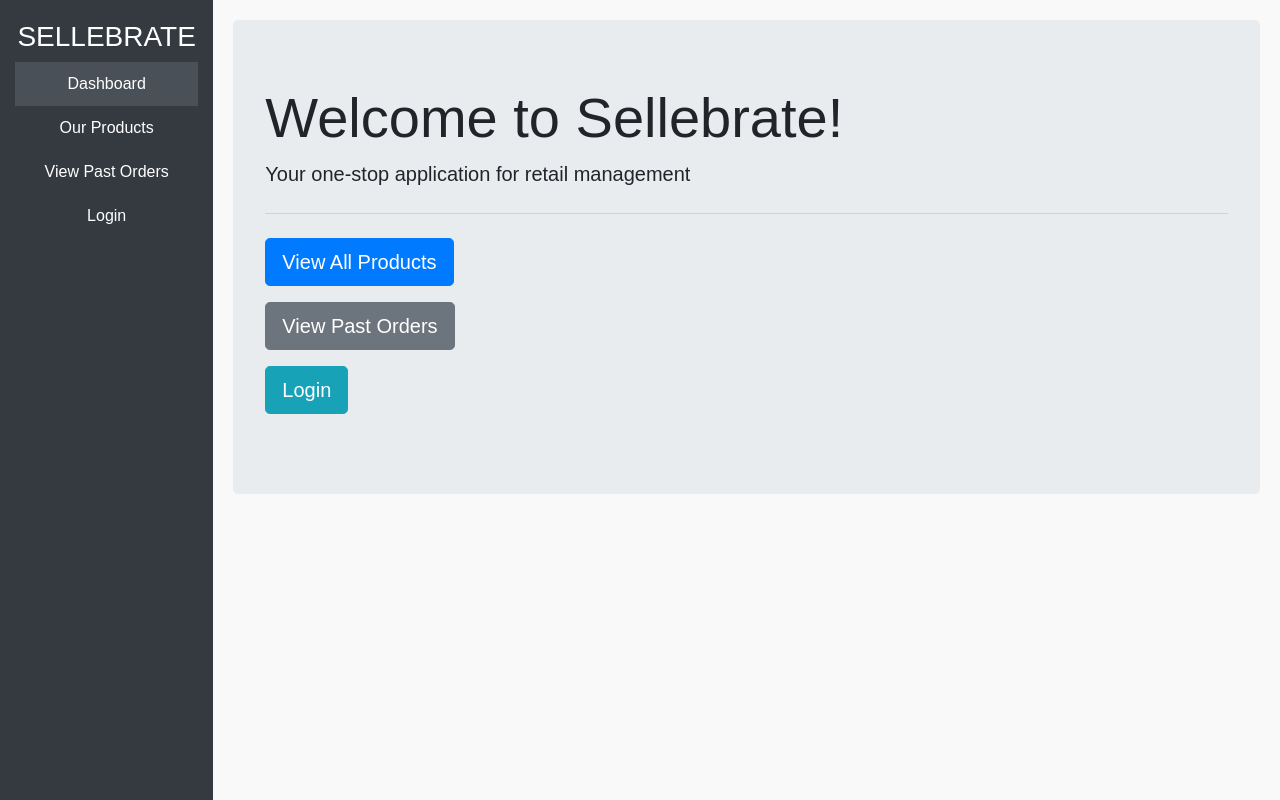
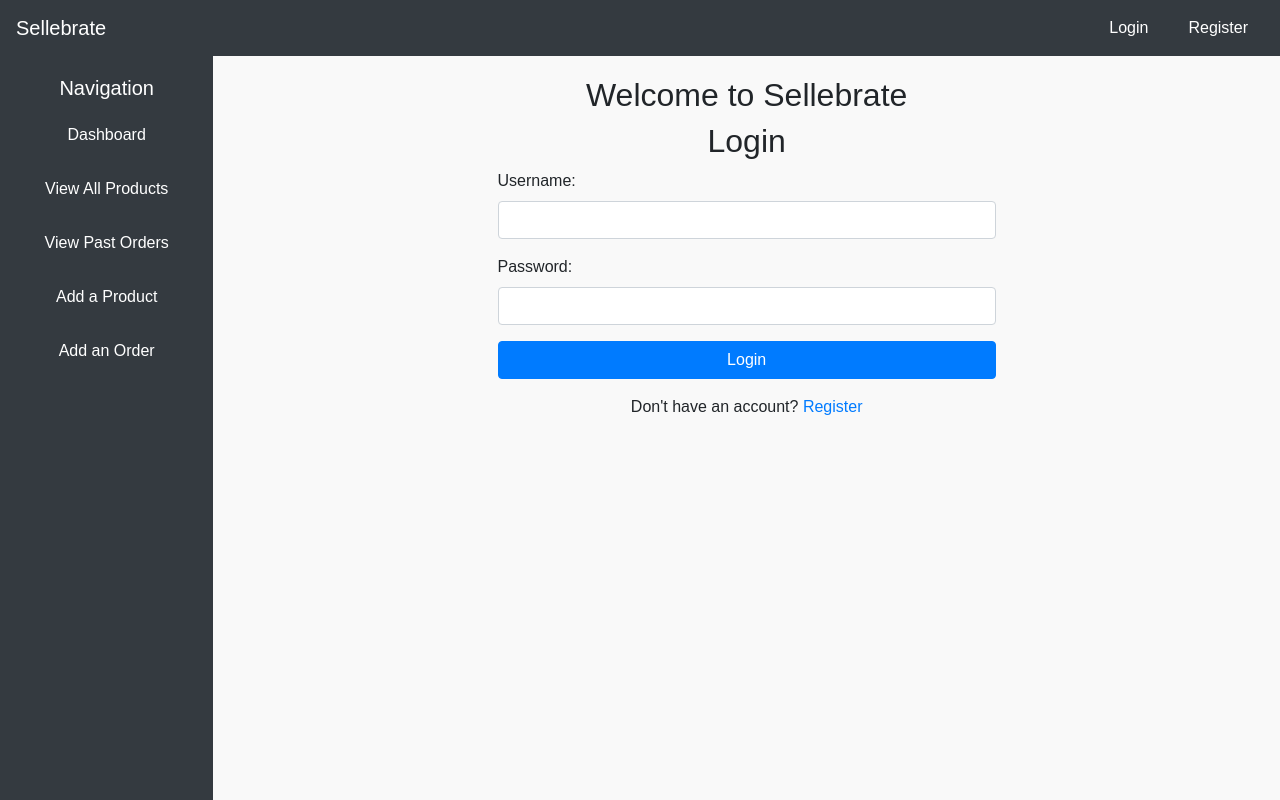
Before and after one commit to jingfeng301/database, a Django app: page / in a window 1280 px wide. Run offline with Django 5.2, Linux system fonts and the light colour scheme; some libraries are stand-ins or nearby versions.

Commit message:
Added in Login/Register and Dashboard

```diff
--- a/Sellebrate/myapp/templates/retail/base.html
+++ b/Sellebrate/myapp/templates/retail/base.html
@@ -8,15 +8,25 @@
             font-family: Arial, sans-serif;
             background-color: #f9f9f9;
         }
+        .navbar {
+            background-color: #343a40;
+        }
+        .navbar-brand, .nav-link {
+            color: white !important;
+        }
         .sidebar {
             height: 100vh;
             background-color: #343a40;
             padding-top: 20px;
+            position: fixed;
+            top: 56px;
+            left: 0;
+            width: 250px;
         }
         .sidebar a {
             color: white;
             text-align: center;
-            padding: 10px 15px;
+            padding: 15px;
             display: block;
             text-decoration: none;
         }
@@ -24,6 +34,7 @@
             background-color: #495057;
         }
         .main-content {
+            margin-left: 250px;
             padding: 20px;
         }
         .active {
@@ -32,15 +43,28 @@
     </style>
 </head>
 <body>
+    <nav class="navbar navbar-expand-lg navbar-dark">
+        <a class="navbar-brand" href="{% url 'index' %}">Sellebrate</a>
+        <div class="ml-auto d-flex align-items-center">
+            {% if request.session.username %}
+                <span class="navbar-text mr-3">Welcome, {{ request.session.username }}</span>
+                <a href="{% url 'logout' %}" class="nav-link">Logout</a>
+            {% else %}
+                <a href="{% url 'login' %}" class="nav-link mr-2">Login</a>
+                <a href="{% url 'register' %}" class="nav-link">Register</a>
+            {% endif %}
+        </div>
+    </nav>
     <div class="container-fluid">
         <div class="row">
             <nav class="col-md-2 d-none d-md-block sidebar">
                 <div class="sidebar-sticky">
-                    <h3 class="text-white text-center">SELLEBRATE</h3>
+                    <h5 class="text-white text-center">Navigation</h5>
                     <a href="{% url 'index' %}" class="{% if request.resolver_match.url_name == 'index' %}active{% endif %}">Dashboard</a>
-                    <a href="{% url 'product_list' %}" class="{% if request.resolver_match.url_name == 'product_list' %}active{% endif %}">Our Products</a>
+                    <a href="{% url 'product_list' %}" class="{% if request.resolver_match.url_name == 'product_list' %}active{% endif %}">View All Products</a>
                     <a href="{% url 'order_list' %}" class="{% if request.resolver_match.url_name == 'order_list' %}active{% endif %}">View Past Orders</a>
-                    <a href="#" class="{% if request.resolver_match.url_name == 'login' %}active{% endif %}">Login</a>
+                    <a href="#" class="{% if request.resolver_match.url_name == 'product_create' %}active{% endif %}">Add a Product</a>
+                    <a href="#" class="{% if request.resolver_match.url_name == 'order_create' %}active{% endif %}">Add an Order</a>
                 </div>
             </nav>
 
--- a/Sellebrate/myapp/templates/retail/index.html
+++ b/Sellebrate/myapp/templates/retail/index.html
@@ -5,16 +5,45 @@
 {% block content %}
 <div class="jumbotron">
     <h1 class="display-4">Welcome to Sellebrate!</h1>
-    <p class="lead">Your one-stop application for retail management</p>
+    <p class="lead">Your one-stop database for retail management</p>
     <hr class="my-4">
-    <p>
-        <a class="btn btn-primary btn-lg" href="{% url 'product_list' %}" role="button">View All Products</a>
-    </p>
-    <p>
-        <a class="btn btn-secondary btn-lg" href="{% url 'order_list' %}" role="button">View Past Orders</a>
-    </p>
-    <p>
-        <a class="btn btn-info btn-lg" href="#" role="button">Login</a>
-    </p>
+    {% if insights %}
+    <div class="row">
+        <div class="col-md-3">
+            <div class="card text-white bg-primary mb-3">
+                <div class="card-header">Total Sales</div>
+                <div class="card-body">
+                    <h5 class="card-title">${{ insights.total_sales }}</h5>
+                </div>
+            </div>
+        </div>
+        <div class="col-md-3">
+            <div class="card text-white bg-secondary mb-3">
+                <div class="card-header">Total Orders</div>
+                <div class="card-body">
+                    <h5 class="card-title">{{ insights.total_orders }}</h5>
+                </div>
+            </div>
+        </div>
+        <div class="col-md-3">
+            <div class="card text-white bg-success mb-3">
+                <div class="card-header">Total Products</div>
+                <div class="card-body">
+                    <h5 class="card-title">{{ insights.total_products }}</h5>
+                </div>
+            </div>
+        </div>
+        <div class="col-md-3">
+            <div class="card text-white bg-danger mb-3">
+                <div class="card-header">Total Stock</div>
+                <div class="card-body">
+                    <h5 class="card-title">{{ insights.total_stock }}</h5>
+                </div>
+            </div>
+        </div>
+    </div>
+    {% else %}
+    <p>Please log in to view insights and analytics.</p>
+    {% endif %}
 </div>
 {% endblock %}
--- /dev/null
+++ b/Sellebrate/myapp/templates/retail/login.html
@@ -0,0 +1,25 @@
+{% extends "retail/base.html" %}
+
+{% block title %}Login - Sellebrate{% endblock %}
+
+{% block content %}
+<div class="row justify-content-center">
+    <div class="col-md-6">
+        <h2 class="text-center">Welcome to Sellebrate</h2>
+        <h2 class="text-center">Login</h2>
+        <form method="post">
+            {% csrf_token %}
+            <div class="form-group">
+                <label for="username">Username:</label>
+                <input type="text" class="form-control" id="username" name="username" required>
+            </div>
+            <div class="form-group">
+                <label for="password">Password:</label>
+                <input type="password" class="form-control" id="password" name="password" required>
+            </div>
+            <button type="submit" class="btn btn-primary btn-block">Login</button>
+        </form>
+        <p class="mt-3 text-center">Don't have an account? <a href="{% url 'register' %}">Register</a></p>
+    </div>
+</div>
+{% endblock %}
--- a/Sellebrate/myapp/urls.py
+++ b/Sellebrate/myapp/urls.py
@@ -2,8 +2,17 @@ from django.urls import path
 from . import views
 
 urlpatterns = [
-    path('', views.index, name = 'index'),
-    path('products/', views.product_list, name = 'product_list'),
-    path('orders/', views.order_list, name = 'order_list'),
-    # path('orders/<str:order_id>/', views.order_status, name = 'order_detail'),
+    path('', views.user_login, name='login'),
+    path('dashboard/', views.index, name='index'),
+    path('orders/', views.order_list, name='order_list'),
+    # path('orders/<str:order_id>/', views.order_status, name='order_status'),
+    # path('orders/add/', views.order_create, name='order_create'),
+    # path('orders/<str:order_id>/edit/', views.order_update, name='order_update'),
+    # path('orders/<str:order_id>/delete/', views.order_delete, name='order_delete'),
+    path('products/', views.product_list, name='product_list'),
+    # path('products/add/', views.product_create, name='product_create'),
+    # path('products/<str:product_id>/edit/', views.product_update, name='product_update'),
+    # path('products/<str:product_id>/delete/', views.product_delete, name='product_delete'),
+    path('logout/', views.user_logout, name='logout'),
+    path('register/', views.register, name='register'),
 ]
--- a/Sellebrate/myapp/views.py
+++ b/Sellebrate/myapp/views.py
@@ -1,13 +1,87 @@
-from django.shortcuts import render, get_object_or_404
+from django.shortcuts import render, get_object_or_404, redirect
+from django.contrib.auth import authenticate, login, logout
+from django.contrib.auth.decorators import login_required
 from django.db import connection
+from django.contrib.auth.hashers import make_password, check_password
 from django.core.paginator import Paginator
+from django.http import HttpResponse
 from .models import *
 from .forms import *
 
+#This will make the user be required to login before they can view the data
+def login_required(view_func):
+    def wrapper(request, *args, **kwargs):
+        if 'username' not in request.session:
+            return redirect('login')
+        return view_func(request, *args, **kwargs)
+    return wrapper
+
+#Register a new user
+def register(request):
+    if request.method == 'POST':
+        username = request.POST.get('username')
+        password = request.POST.get('password')
+        hashed_password = make_password(password)
+
+        with connection.cursor() as cursor:
+            cursor.execute("INSERT INTO users (username, password) VALUES (%s, %s)", [username, hashed_password])
+
+        return redirect('login')
+    return render(request, 'retail/register.html')
+
+#Exisiting User login
+def user_login(request):
+    if request.method == 'POST':
+        username = request.POST.get('username')
+        password = request.POST.get('password')
+
+        with connection.cursor() as cursor:
+            cursor.execute("SELECT password FROM users WHERE username = %s", [username])
+            result = cursor.fetchone()
+
+        if result and check_password(password, result[0]):
+            request.session['username'] = username
+            return redirect('index')
+        else:
+            return HttpResponse('Invalid login details')
+    return render(request, 'retail/login.html')
+
+def user_logout(request):
+    if 'username' in request.session:
+        del request.session['username']
+    return redirect('index')
+
+
+#Display all the summed up info for dashboard
+@login_required
 def index(request):
-    return render(request, 'retail/index.html')
+    insights = {}
+
+    with connection.cursor() as cursor:
+        # Total sales
+        cursor.execute("SELECT SUM(TotalAmount) FROM orders")
+        total_sales = cursor.fetchone()[0]
+        insights['total_sales'] = round(total_sales, 2) if total_sales is not None else 0.00
+
+        # Total number of orders
+        cursor.execute("SELECT COUNT(*) FROM orders")
+        total_orders = cursor.fetchone()[0]
+        insights['total_orders'] = total_orders
+
+        # Total number of products
+        cursor.execute("SELECT COUNT(*) FROM products")
+        total_products = cursor.fetchone()[0]
+        insights['total_products'] = total_products
+
+        # Inventory status (e.g., number of items in stock)
+        cursor.execute("SELECT SUM(StockQuantity) FROM inventory")
+        total_stock = cursor.fetchone()[0]
+        insights['total_stock'] = total_stock if total_stock is not None else 0
+
+    return render(request, 'retail/index.html', {'insights': insights})
 
 #Product Management - Create/Sell/Remove products
+@login_required
 def product_list(request):
     with connection.cursor() as cursor:
         cursor.execute("SELECT ProductID, ProductName, Category, UnitPrice FROM products")
@@ -36,6 +110,7 @@ def product_list(request):
 #def product_create(request):
 
 #Order Management - View current order status
+@login_required
 def order_list(request):
     with connection.cursor() as cursor:
         cursor.execute("""
@@ -105,11 +180,5 @@ def order_list(request):
 
 #     return render(request, 'retail/order_detail.html', {'order': order_data, 'order_details': order_details_data})
 
-#Customer - Create new user
-#Login Page
-
-#View past order as customer
-#View past purchase/transaction as admin
-
 #Update current stock and price and description of product
 #Search Filter
```
Also changed, not shown: Sellebrate/myapp/templates/retail/register.html (added, +24 -0 lines), 1 other file.
